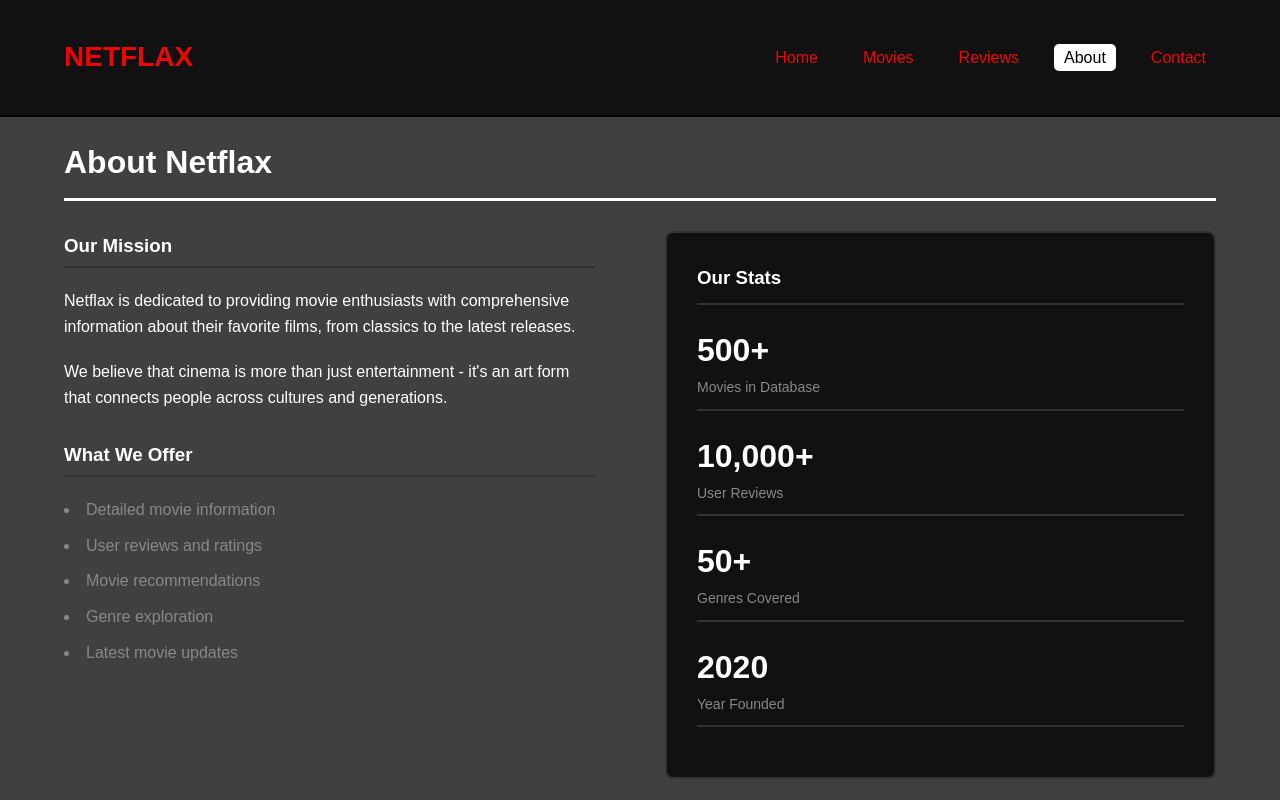
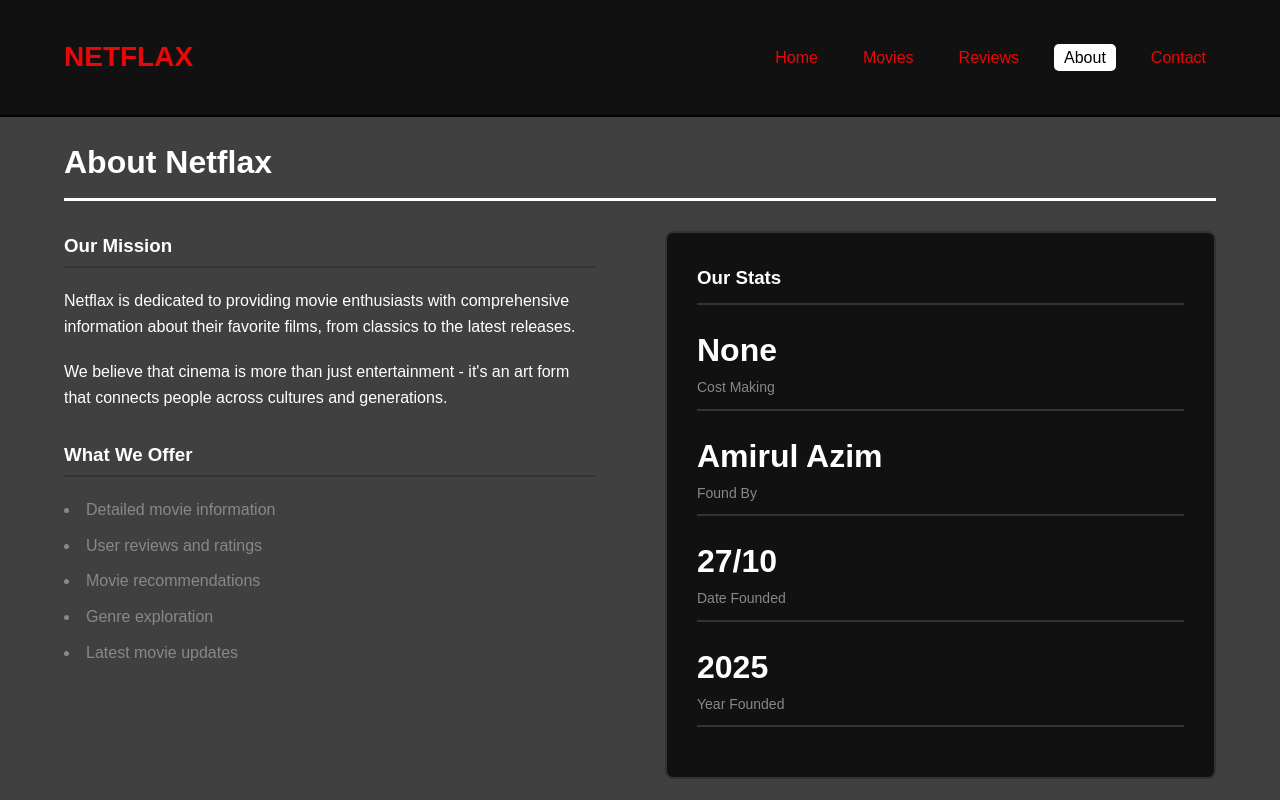
Before and after one commit to Konki912/Netflax-update, a plain HTML site: page about.html in a window 1280 px wide. Shown: the top 800 px of the page. Drawn offline with Linux system fonts and the light colour scheme.

Commit message:
about.html

```diff
--- a/about.html
+++ b/about.html
@@ -44,19 +44,19 @@
             <div class="stats-container">
                 <h3 style="margin-bottom: 20px; border-bottom: 2px solid #333; padding-bottom: 10px;">Our Stats</h3>
                 <div class="stat-item">
-                    <div class="stat-number">500+</div>
-                    <div class="stat-label">Movies in Database</div>
+                    <div class="stat-number">None</div>
+                    <div class="stat-label">Cost Making</div>
                 </div>
                 <div class="stat-item">
-                    <div class="stat-number">10,000+</div>
-                    <div class="stat-label">User Reviews</div>
+                    <div class="stat-number">Amirul Azim</div>
+                    <div class="stat-label">Found By</div>
                 </div>
                 <div class="stat-item">
-                    <div class="stat-number">50+</div>
-                    <div class="stat-label">Genres Covered</div>
+                    <div class="stat-number">27/10</div>
+                    <div class="stat-label">Date Founded</div>
                 </div>
                 <div class="stat-item">
-                    <div class="stat-number">2020</div>
+                    <div class="stat-number">2025</div>
                     <div class="stat-label">Year Founded</div>
                 </div>
             </div>
```
